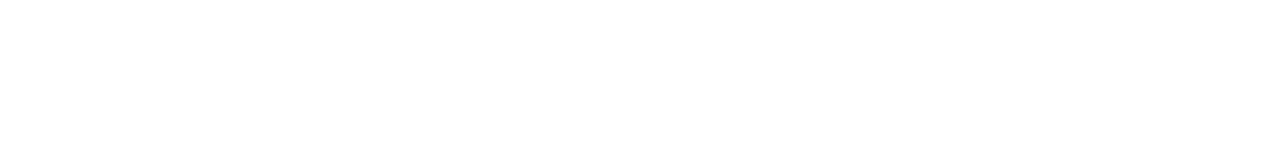
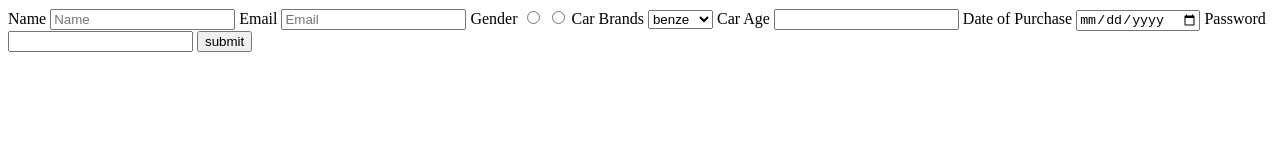
Before and after one commit to acciojob/car-insurance-form-Rashmitha79, a website: page main.html in a window 1280 px wide. Drawn offline with Linux system fonts and the light colour scheme.

Commit message:
created a submission

```diff
--- a/main.html
+++ b/main.html
@@ -7,6 +7,29 @@
 </head>
 
 <body>
+	 <form action="" method="post">
+      <label for="name">Name</label>
+      <input type="text" id="name" required placeholder="Name">
+      <label for="email">Email</label>
+      <input type="text" id="email" required placeholder="Email">
+      <label for="gender">Gender</label>
+      <input type="radio" name="gender" id="gender_m" required>
+      <input type="radio" name="gender" id="gender_f"required>
+      <label for="cars">Car Brands</label>
+      <select name="cars" id="cars" required aria-placeholder="--Please choose an option-">
+         <option value="banze">benze</option>
+         <option value="bmw">BMW</option>
+         <option value="scarpio">scarpio</option>
+      </select>
+      <label for="carage">Car Age</label>
+      <input type="number" name="carage" required id="carage">
+      <label for="dop">Date of Purchase</label>
+      <input type="date" name="dop" id="dop" required>
+      <label for="password">Password</label>
+      <input type="password" name="password" id="password" required>
+		         <button type="submit">submit</button>
+   </form>
+
 	<!-- the entire body must be written by student -->
     <script type="text/javascript" src="./script.js">
 </script>
```
